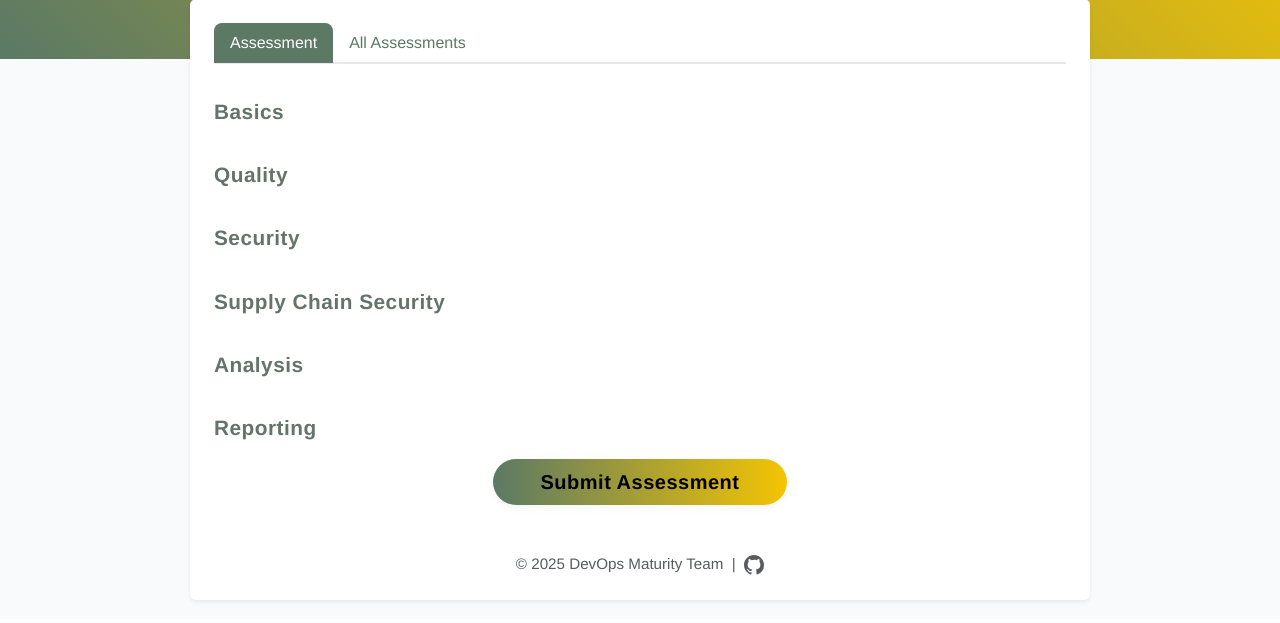
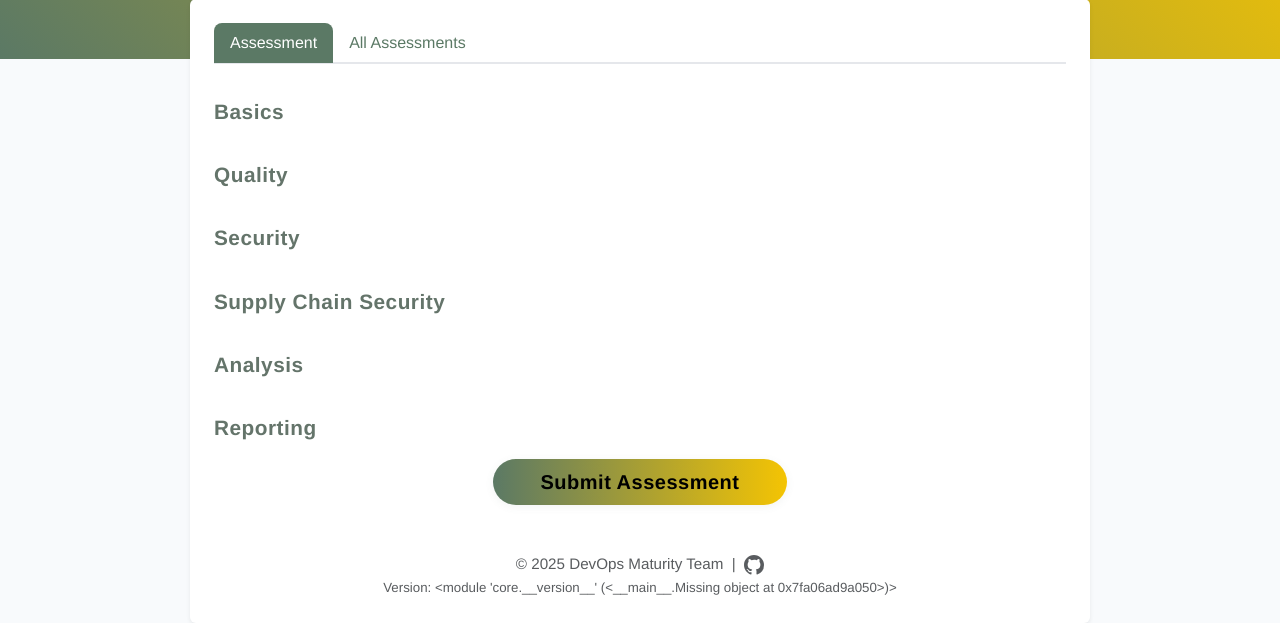
Before and after one commit to devops-maturity/devops-maturity, a FastAPI app: page / in a window 1280 px wide. Shown: the part 181-804 px from the top of the page. Run offline with FastAPI, Linux system fonts and the light colour scheme.

Commit message:
feat: move get version to core and show version on web page (#46)
* feat: move get version to core and show version on web page

* chore: algin CLi version naming with web

```diff
--- a/src/cli/main.py
+++ b/src/cli/main.py
@@ -1,18 +1,18 @@
 import os
 import typer
 import yaml
-from importlib.metadata import version
 from core.model import UserResponse, Assessment, SessionLocal
 from core.scorer import calculate_score, score_to_level
 from web.main import criteria
 from core.badge import get_badge_url
+from core import __version__  # Import the package version
 
 app = typer.Typer(help="Run DevOps maturity assessment interactively.")
 
 
 def version_callback(value: bool):
     if value:
-        typer.echo(f"DevOps Maturity CLI Version: {version('devops-maturity')}")
+        typer.echo(f"Version: {__version__}")
         raise typer.Exit()
 
 
--- a/src/core/__init__.py
+++ b/src/core/__init__.py
@@ -0,0 +1,3 @@
+from importlib.metadata import version
+
+__version__ = version("devops-maturity")  # Get the package version
--- a/src/web/main.py
+++ b/src/web/main.py
@@ -5,6 +5,7 @@ from fastapi.templating import Jinja2Templates
 from core.model import Criteria, UserResponse, Assessment, SessionLocal, init_db
 from core.scorer import calculate_score, score_to_level
 from core.badge import get_badge_url
+from core import __version__  # Import the package version
 
 app = FastAPI()
 templates = Jinja2Templates(directory="src/web/templates")
@@ -106,7 +107,12 @@ init_db()
 def read_form(request: Request):
     return templates.TemplateResponse(
         "form.html",
-        {"request": request, "criteria": criteria, "categories": categories},
+        {
+            "request": request,
+            "__version__": __version__,
+            "criteria": criteria,
+            "categories": categories,
+        },
     )
 
 
--- a/src/web/templates/form.html
+++ b/src/web/templates/form.html
@@ -60,6 +60,8 @@
                     <path d="M8 0C3.58 0 0 3.58 0 8c0 3.54 2.29 6.53 5.47 7.59.4.07.55-.17.55-.38 0-.19-.01-.82-.01-1.49-2.01.37-2.53-.49-2.69-.94-.09-.23-.48-.94-.82-1.13-.28-.15-.68-.52-.01-.53.63-.01 1.08.58 1.23.82.72 1.21 1.87.87 2.33.66.07-.52.28-.87.51-1.07-1.78-.2-3.64-.89-3.64-3.95 0-.87.31-1.59.82-2.15-.08-.2-.36-1.02.08-2.12 0 0 .67-.21 2.2.82a7.65 7.65 0 0 1 2-.27c.68 0 1.36.09 2 .27 1.53-1.04 2.2-.82 2.2-.82.44 1.1.16 1.92.08 2.12.51.56.82 1.27.82 2.15 0 3.07-1.87 3.75-3.65 3.95.29.25.54.73.54 1.48 0 1.07-.01 1.93-.01 2.19 0 .21.15.46.55.38A8.013 8.013 0 0 0 16 8c0-4.42-3.58-8-8-8z"/>
                 </svg>
             </a>
+            <br>
+            <small>Version: {{ __version__ }}</small>
         </footer>
     </div>
 </body>
```
